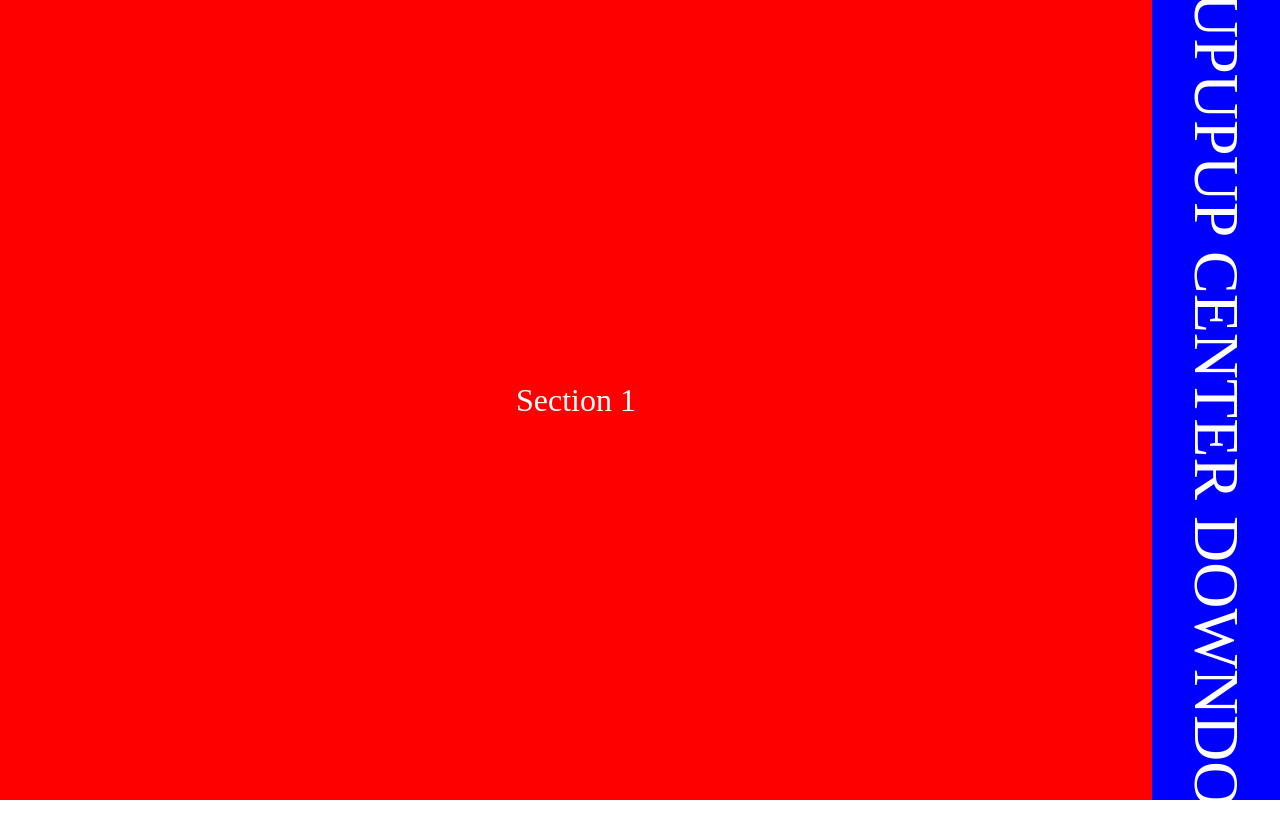
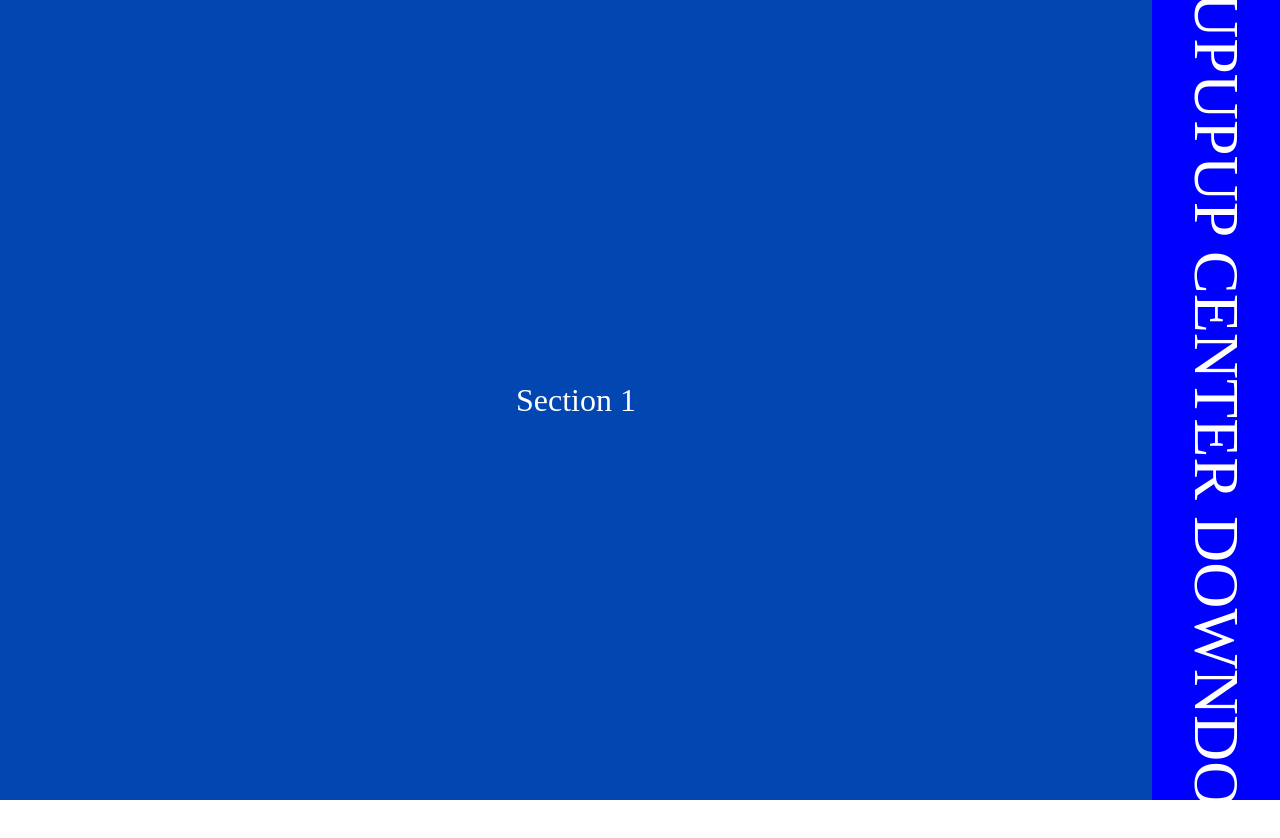
Before and after one commit to mestakarya/sidescroll, a plain HTML site: page index.html in a window 1280 px wide. Shown: the top 838 px of the page. Drawn offline with nearby package versions, Linux system fonts and the light colour scheme.

Commit message:
Update style.css

```diff
--- a/style.css
+++ b/style.css
@@ -20,7 +20,7 @@ body, html {
             font-size: 2rem;
             color: white;
         }
-        .section1 { width: 90vw; background: red; }
+        .section1 { width: 90vw; background:#0246b1; }
         .section2 {
             width: 10vw;
             background: blue;
```
